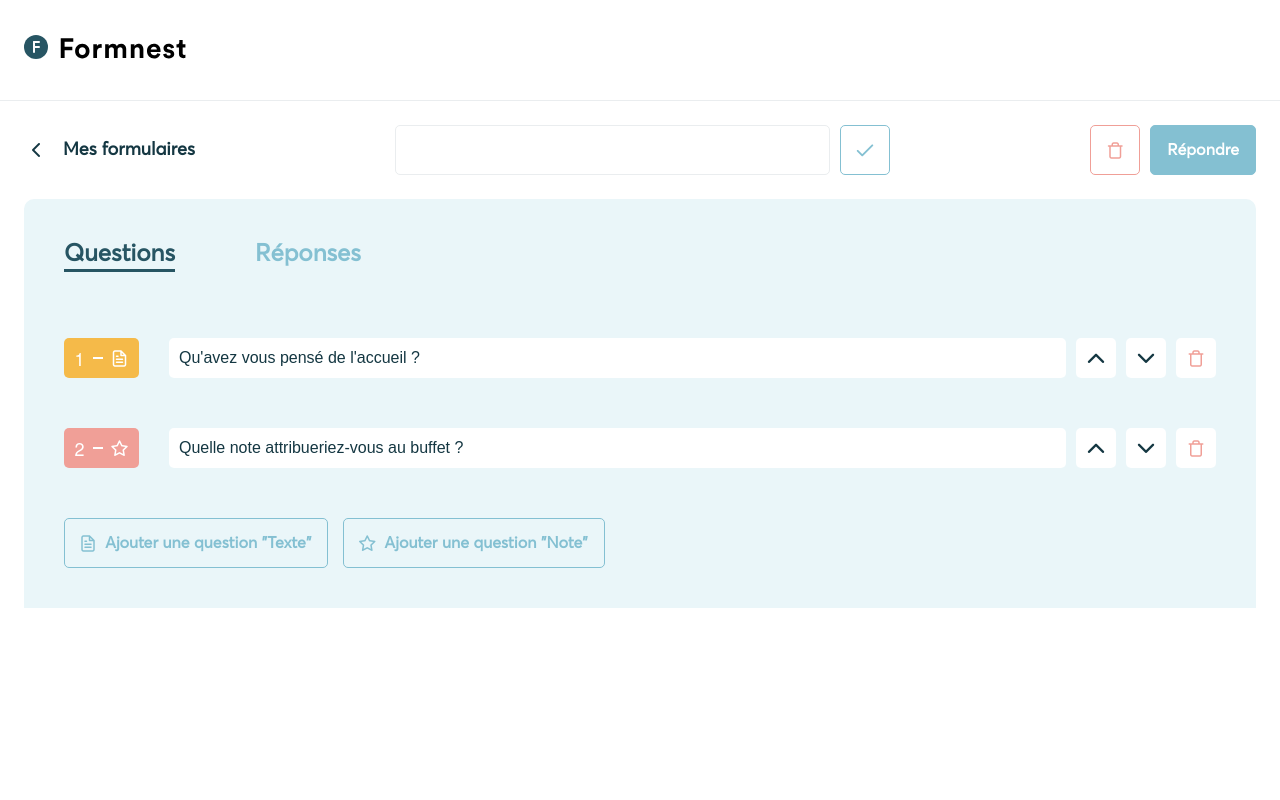
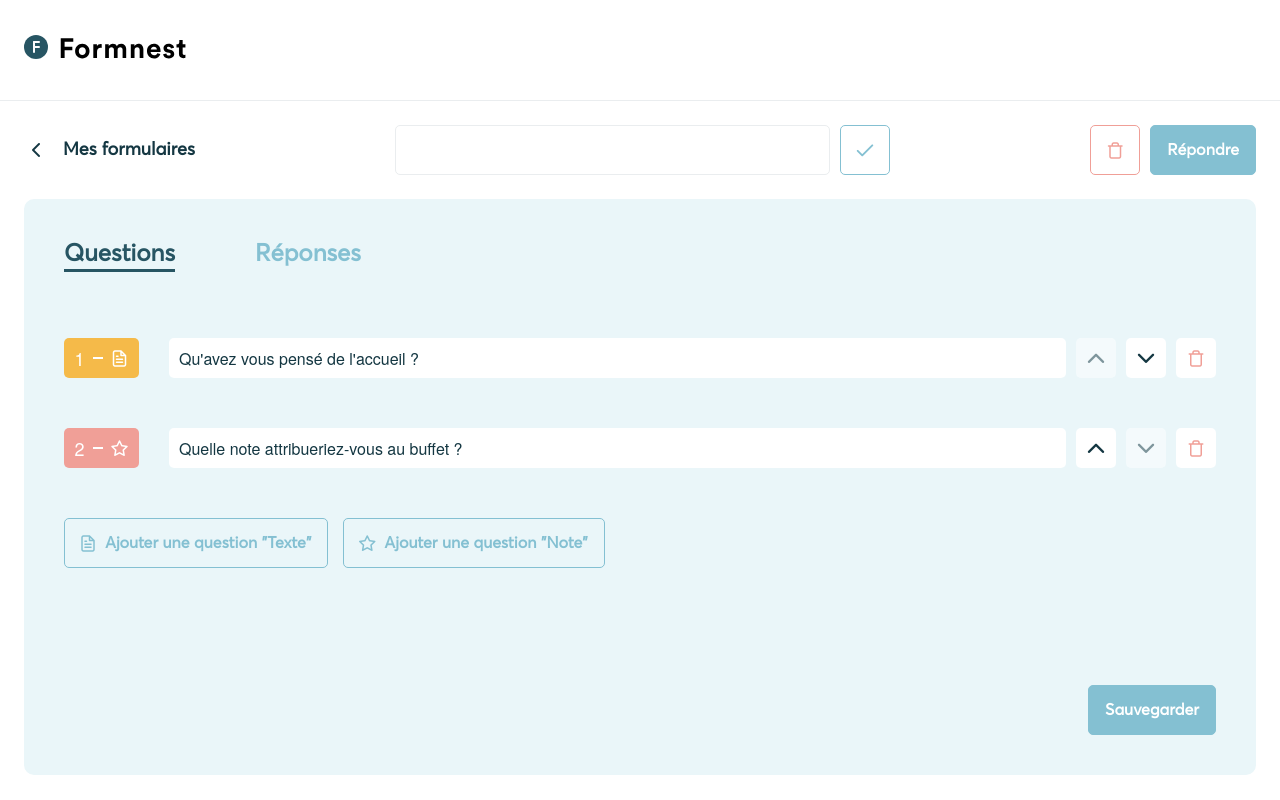
Before and after one commit to gloluz/typeForm-frontend-Typescript, a React (Create React App) app: page /form/create in a window 1280 px wide. Built offline with nearby package versions, Linux system fonts and the light colour scheme.

Commit message:
questions + answers screens

```diff
--- /dev/null
+++ b/src/components/BlueBox.tsx
@@ -0,0 +1,14 @@
+import styled from "styled-components";
+
+import { COLORS } from "../constants";
+
+export const BlueBox = styled.div`
+  background-color: ${COLORS.skyBlue};
+  min-height: calc(100vh - 224px);
+  box-sizing: border-box;
+  border-radius: 10px;
+  margin: 24px 0;
+  padding: 40px;
+  display: flex;
+  flex-direction: column;
+`;
--- a/src/components/Button.tsx
+++ b/src/components/Button.tsx
@@ -28,6 +28,13 @@ const StyledButton = styled.button<StyledButtonProps>`
   transition: 0.3s all ease;
   outline: none;
 
+  &:disabled {
+    opacity: 0.5;
+    border: none;
+    cursor: not-allowed;
+
+  }
+
   ${({ hasCenteredIcon, size }) =>
     hasCenteredIcon &&
     size === "small" &&
@@ -55,7 +62,7 @@ const StyledButton = styled.button<StyledButtonProps>`
 
   ${({ color }) => css`
     &:focus {
-      box-shadow: 0 0 0 2px white, 0 0 0 3px ${COLORS[color]};
+      box-shadow: 0 0 0 1px ${COLORS[color]};
     }
   `};
 
@@ -121,6 +128,7 @@ export interface ButtonProps {
   iconBefore?: Icons;
   iconAfter?: Icons;
   iconCenter?: Icons;
+  disabled?: boolean;
   onClick?: () => any;
   [k: string]: any;
 }
@@ -135,6 +143,7 @@ const Button = ({
   onClick,
   size,
   iconSize,
+  disabled,
   ...props
 }: ButtonProps) => {
   return (
@@ -142,6 +151,7 @@ const Button = ({
       appearance={appearance}
       color={color}
       onClick={onClick}
+      disabled={disabled}
       hasCenteredIcon={iconCenter !== undefined}
       size={size || "big"}
       {...props}
--- a/src/components/Flex.tsx
+++ b/src/components/Flex.tsx
@@ -10,6 +10,7 @@ export interface FlexProps {
   align?: "flex-start" | "center" | "flex-end";
   direction?: "row" | "column" | "row-reverse" | "column-revers";
   wrap?: boolean;
+  flex?: string;
 }
 
 const Flex = styled.div<FlexProps>`
@@ -18,6 +19,7 @@ const Flex = styled.div<FlexProps>`
   align-items: ${({ align }) => align || "flex-start"};
   flex-direction: ${({ direction }) => direction || "row"};
   flex-wrap: ${({ wrap }) => (wrap ? "wrap" : "nowrap")};
+  flex: ${({ flex }) => flex || "0 1 auto"};
 `;
 
 export default Flex;
--- a/src/containers/CreateForm.tsx
+++ b/src/containers/CreateForm.tsx
@@ -1,4 +1,4 @@
-import React, { useState, useEffect } from "react";
+import React, { useState, useEffect, ChangeEvent } from "react";
 import styled, { css } from "styled-components";
 
 import { COLORS } from "../constants";
@@ -8,14 +8,23 @@ import Flex from "../components/Flex";
 import { Link } from "react-router-dom";
 import Icon from "../components/Icon";
 import QuestionType, { QuestionTypeTitle } from "../components/QuestionType";
+import { BlueBox } from "../components/BlueBox";
+import Rating from "../components/Rating";
 
-const StyledInput = styled.input`
+const Input = styled.input`
+  outline: none;
   height: 50px;
-  min-width: 435px;
+  font-size: 24px;
+  font-family: "Averta", sans-serif;
+  width: 435px;
   color: ${COLORS.black};
   border: 1px solid ${COLORS.silver};
   border-radius: 5px;
   box-sizing: border-box;
+
+  &:focus {
+    box-shadow: 0 0 0 1px ${COLORS.black};
+  }
 `;
 
 const StyledText = styled.span`
@@ -24,14 +33,6 @@ const StyledText = styled.span`
   font-weight: bold;
   font-size: 18px;
   margin-left: 15px;
-`;
-
-const StyledContent = styled.div`
-  background-color: ${COLORS.skyBlue};
-  border-top-right-radius: 10px;
-  border-top-left-radius: 10px;
-  margin-top: 24px;
-  padding: 40px;
 `;
 
 interface TabItemProps {
@@ -66,19 +67,55 @@ const TabItem = styled.button<TabItemProps>`
 
 const Tab = styled.div`
   margin-top: 66px;
+  flex: 1;
+  display: flex;
+  flex-direction: column;
 `;
 
 const QuestionTitleInput = styled.input`
+  outline: none;
   border: none;
   padding: 0 10px;
   height: 40px;
   flex: 1;
   background-color: ${COLORS.white};
   font-size: 16px;
+  font-family: "Helvetica Neue", sans-serif;
   color: ${COLORS.black};
   border-radius: 5px;
   box-sizing: border-box;
   margin-left: 30px;
+  transition: 0.2s all ease;
+
+  &:focus {
+    box-shadow: 0 0 0 1px ${COLORS.blue};
+  }
+`;
+
+const QuestionTitle = styled.span`
+  color: ${COLORS.blue};
+  font-size: 22px;
+  font-family: "Helvetica Neue", sans-serif;
+  margin-top: 5px;
+`;
+
+const AnswerText = styled.span`
+  font-size: 16px;
+  font-family: "Helvetica Neue", sans-serif;
+  color: ${COLORS.black};
+  margin: 40px 0;
+`;
+
+const Answers = styled.div`
+  border-bottom: 1px solid ${COLORS.blue};
+  flex: 1;
+  min-width: 100%;
+  margin-bottom: 40px;
+
+  &:last-child {
+    border-bottom: none;
+    margin-bottom: 0;
+  }
 `;
 
 export interface Question {
@@ -86,11 +123,68 @@ export interface Question {
   title: string;
 }
 
+export interface AnswerNote {
+  type: "note";
+  question: string;
+  rating: Rating;
+}
+
+export interface AnswerText {
+  type: "text";
+  question: string;
+  text: string;
+}
+
+export type Answer = AnswerText | AnswerNote;
+
 export type TabItem = "questions" | "answers";
 
 const CreateForm = () => {
   const [selectedTab, setSelectedTab] = useState<TabItem>("questions");
   const [questions, setQuestions] = useState<Question[]>([]);
+  const [answers, setAnswers] = useState<Answer[][]>([]);
+
+  const questionToUp = (index: number) => {
+    const newQuestions = [...questions];
+
+    if (index > 0) {
+      let indexToUp = newQuestions[index - 1];
+      newQuestions[index - 1] = newQuestions[index];
+      newQuestions[index] = indexToUp;
+    }
+
+    setQuestions(newQuestions);
+  };
+
+  const questionToDown = (index: number) => {
+    const newQuestions = [...questions];
+
+    if (newQuestions.length - 1 > index) {
+      let indexToDow = newQuestions[index + 1];
+      newQuestions[index + 1] = newQuestions[index];
+      newQuestions[index] = indexToDow;
+    }
+
+    setQuestions(newQuestions);
+  };
+
+  const removeQuestion = (index: number) => {
+    const newQuestions = [...questions];
+    newQuestions.splice(index, 1);
+
+    setQuestions(newQuestions);
+  };
+
+  const onChangeText = (
+    event: ChangeEvent<HTMLInputElement>,
+    index: number
+  ) => {
+    const value = event.target.value;
+    const newQuestions = [...questions];
+    newQuestions[index].title = value;
+
+    setQuestions(newQuestions);
+  };
 
   useEffect(() => {
     setQuestions([
@@ -102,6 +196,35 @@ const CreateForm = () => {
         title: "Quelle note attribueriez-vous au buffet ?",
         type: "note"
       }
+    ]);
+
+    setAnswers([
+      [
+        {
+          type: "text",
+          question: "Qu'avez vous pensé de l'accueil ?",
+          text:
+            "Lorem ipsum dolor sit amet consectetur, adipisicing elit. Voluptate facilis voluptas quibusdam earum odio quod modi libero! Dignissimos aperiam adipisci, reiciendis illum qui quo eligendi ullam sed, quibusdam velit doloremque!"
+        },
+        {
+          type: "note",
+          question: "Quelle note attribueriez-vous au buffet ?",
+          rating: 4
+        }
+      ],
+      [
+        {
+          type: "text",
+          question: "Qu'avez vous pensé de l'accueil ?",
+          text:
+            "Lorem ipsum dolor sit amet consectetur, adipisicing elit. Voluptate facilis voluptas quibusdam earum odio quod modi libero! Dignissimos aperiam adipisci, reiciendis illum qui quo eligendi ullam sed, quibusdam velit doloremque!"
+        },
+        {
+          type: "note",
+          question: "Quelle note attribueriez-vous au buffet ?",
+          rating: 4
+        }
+      ]
     ]);
   }, []);
 
@@ -116,7 +239,7 @@ const CreateForm = () => {
         </Link>
 
         <Flex direction="row">
-          <StyledInput type="text" name="title" style={{ marginRight: 10 }} />
+          <Input type="text" name="title" style={{ marginRight: 10 }} />
           <Button
             appearance="outline"
             color="blue"
@@ -138,7 +261,7 @@ const CreateForm = () => {
         </Flex>
       </Flex>
 
-      <StyledContent>
+      <BlueBox>
         <Flex>
           <TabItem
             isSelected={selectedTab === "questions"}
@@ -156,12 +279,19 @@ const CreateForm = () => {
 
         {selectedTab === "questions" && (
           <Tab>
+            <Flex direction="column" flex={"1"}>
+              <Flex direction="column" style={{ minWidth: "100%" }}>
                 {questions.map((question, index) => (
-              <Flex align="center" style={{ marginBottom: 50 }} key={index}>
-                <QuestionType type={question.type} />
+                  <Flex
+                    align="center"
+                    style={{ marginBottom: 50, minWidth: "100%" }}
+                    key={index}
+                  >
+                    <QuestionType type={question.type} index={index + 1} />
                     <QuestionTitleInput
                       value={question.title}
                       name="questionTitle"
+                      onChange={event => onChangeText(event, index)}
                     />
 
                     <Button
@@ -171,6 +301,8 @@ const CreateForm = () => {
                       size="small"
                       iconSize="28px"
                       style={{ marginLeft: 10 }}
+                      disabled={index === 0}
+                      onClick={() => questionToUp(index)}
                     />
                     <Button
                       appearance="bgWhite"
@@ -178,7 +310,9 @@ const CreateForm = () => {
                       iconCenter="chevron-down"
                       size="small"
                       iconSize="28px"
+                      disabled={index === questions.length - 1}
                       style={{ marginLeft: 10 }}
+                      onClick={() => questionToDown(index)}
                     />
                     <Button
                       appearance="bgWhite"
@@ -186,20 +320,42 @@ const CreateForm = () => {
                       iconCenter="trash"
                       size="small"
                       style={{ marginLeft: 10 }}
+                      onClick={() => removeQuestion(index)}
                     />
                   </Flex>
                 ))}
+              </Flex>
               <Flex>
                 <Button
                   appearance="outline"
                   iconBefore="file-text"
                   color="blue"
                   style={{ marginRight: 15 }}
+                  onClick={() => {
+                    setQuestions([...questions, { title: "", type: "text" }]);
+                  }}
                 >
                   Ajouter une question "Texte"
                 </Button>
-              <Button appearance="outline" iconBefore="star" color="blue">
+                <Button
+                  appearance="outline"
+                  iconBefore="star"
+                  color="blue"
+                  onClick={() => {
+                    setQuestions([...questions, { title: "", type: "note" }]);
+                  }}
+                >
                   Ajouter une question "Note"
+                </Button>
+              </Flex>
+            </Flex>
+
+            <Flex
+              justify="flex-end"
+              style={{ justifySelf: "flex-end", marginTop: 24 }}
+            >
+              <Button appearance="fill" color="blue">
+                Sauvegarder
               </Button>
             </Flex>
           </Tab>
@@ -207,10 +363,36 @@ const CreateForm = () => {
 
         {selectedTab === "answers" && (
           <Tab>
-            <span>answers</span>
+            <Flex direction="column">
+              {answers.map(answersOfOnePerson => (
+                <Answers>
+                  {answersOfOnePerson.map((answer, index) => (
+                    <Flex direction="row">
+                      <div style={{ minWidth: 120 }}>
+                        <QuestionType type={answer.type} index={index + 1} />
+                      </div>
+
+                      <Flex direction="column" justify="flex-start">
+                        <QuestionTitle>{answer.question}</QuestionTitle>
+
+                        {answer.type === "text" && (
+                          <AnswerText>{answer.text}</AnswerText>
+                        )}
+
+                        {answer.type === "note" && (
+                          <div style={{ marginTop: 40, marginBottom: 50 }}>
+                            <Rating value={answer.rating} />
+                          </div>
+                        )}
+                      </Flex>
+                    </Flex>
+                  ))}
+                </Answers>
+              ))}
+            </Flex>
           </Tab>
         )}
-      </StyledContent>
+      </BlueBox>
     </Container>
   );
 };
```
Also changed, not shown: src/components/QuestionType.tsx (+4 -3 lines), src/components/Rating.tsx (+5 -3 lines), src/components/Title.tsx (+5 -4 lines), src/containers/Home.tsx (+7 -0 lines). Lines whose indentation alone changed are shown as unchanged.
